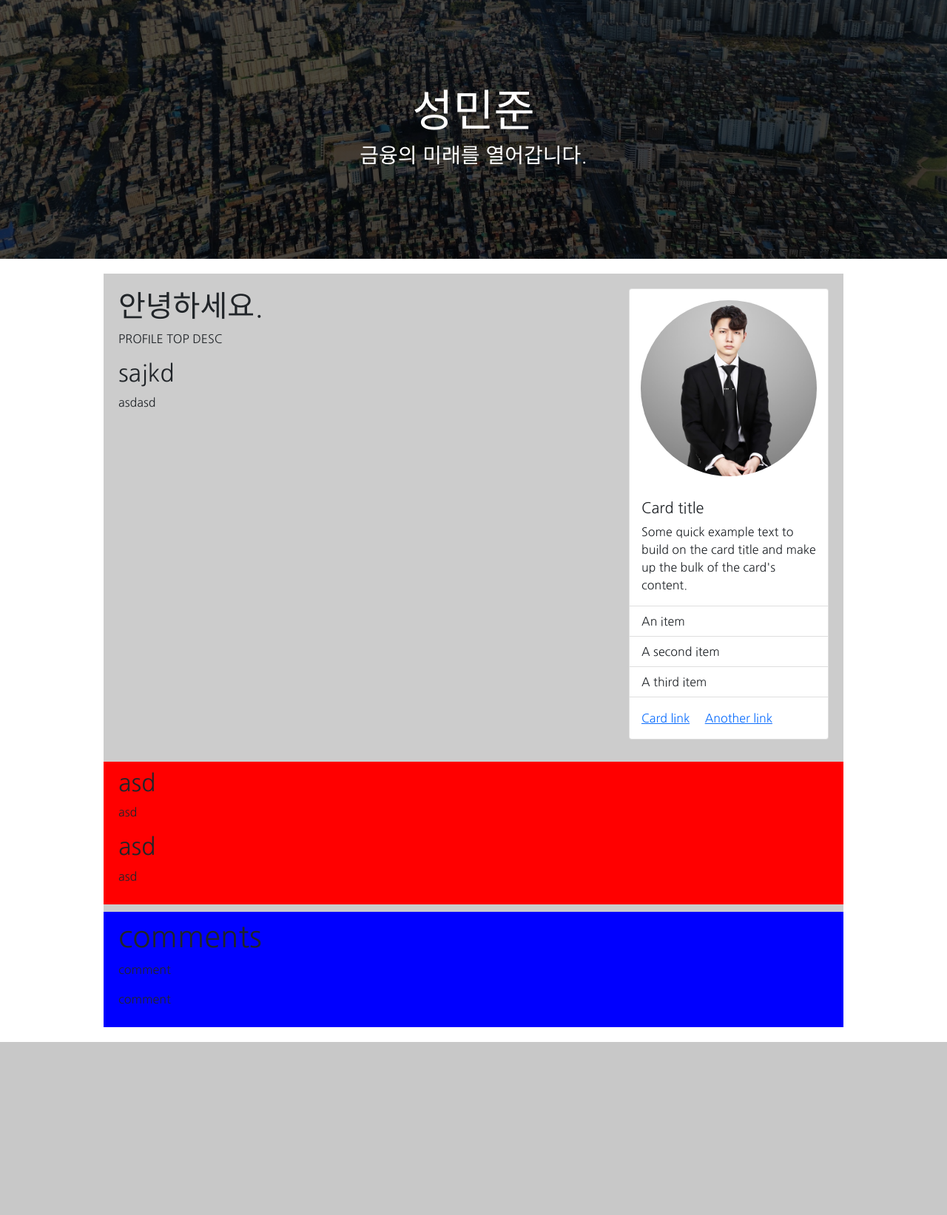
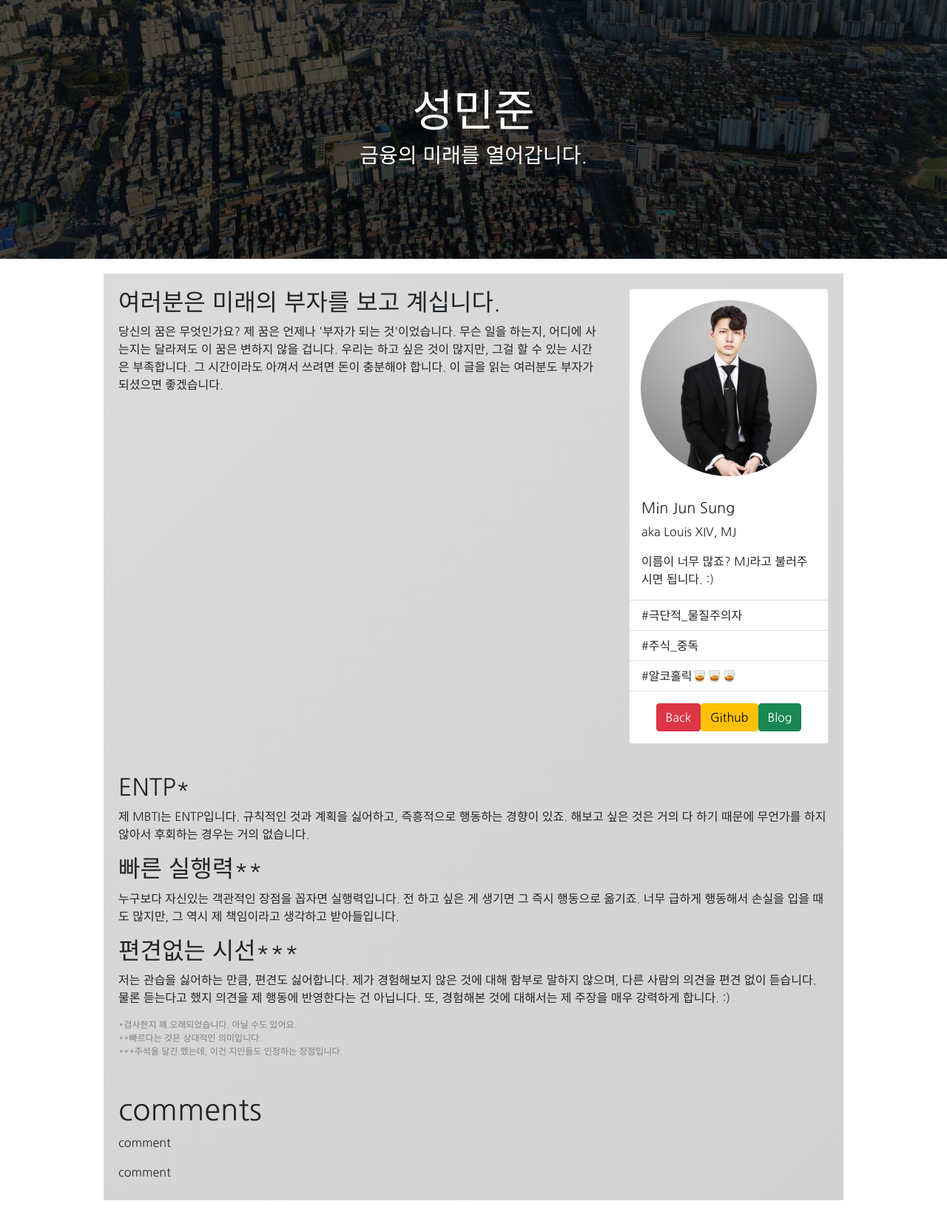
Before and after one commit to themrsung/spartaprofile, a Flask app: template templates/mjsung/mjsung.html in a window 1280 px wide. Shown: the whole page at 74% size. Before the commit the page ends 1409 px from the top, so only its background shows below. Run offline with Flask 2, Linux system fonts and the light colour scheme; the template is opened without the code that fills it, so the values that code supplies are empty.

Commit message:
Wrote MJ SUNG profile

```diff
--- a/templates/mjsung/mjsung.css
+++ b/templates/mjsung/mjsung.css
@@ -32,7 +32,7 @@
 .wrap {
     max-width: 1000px;
     width: 100%;
-    background-color: rgba(0, 0, 0, 0.2);
+    background: linear-gradient(-45deg, rgba(0, 0, 0, 0.18), rgba(0, 0, 0, 0.14));
 
     margin: 20px auto;
 }
@@ -61,14 +61,26 @@
     padding: 15px;
 }
 
+.profile-button-box {
+    width: 100%;
+
+    display: flex;
+    flex-direction: column;
+    justify-content: center;
+    align-items: center;
+}
+
 .profile-middle {
     margin: 10px auto;
     padding: 10px 20px;
-    background-color: red;
 }
 
 .profile-lower {
     margin: 10px auto;
     padding: 10px 20px;
-    background-color: blue;
 }
+
+.comment {
+    font-size: 12px;
+    color: gray;
+}
--- a/templates/mjsung/mjsung.html
+++ b/templates/mjsung/mjsung.html
@@ -35,34 +35,64 @@
     <div class="wrap">
         <div class="profile-top">
             <div class="profile-top-desc">
-                <h1>안녕하세요.</h1>
-                <p>PROFILE TOP DESC</p>
-                <h2>sajkd</h2>
-                <p>asdasd</p>
+                <h2>여러분은 미래의 부자를 보고 계십니다.</h2>
+                <p>
+                    당신의 꿈은 무엇인가요?
+                    제 꿈은 언제나 '부자가 되는 것'이었습니다.
+                    무슨 일을 하는지, 어디에 사는지는 달라져도 이 꿈은 변하지 않을 겁니다.
+                    우리는 하고 싶은 것이 많지만, 그걸 할 수 있는 시간은 부족합니다.
+                    그 시간이라도 아껴서 쓰려면 돈이 충분해야 합니다.
+                    이 글을 읽는 여러분도 부자가 되셨으면 좋겠습니다.
+                </p>
             </div>
             <div class="card" style="width: 18rem;">
                 <img src="profile-pic.jpg" class="card-img-top profile-pic" alt="...">
                 <div class="card-body">
-                    <h5 class="card-title">Card title</h5>
-                    <p class="card-text">Some quick example text to build on the card title and make up the bulk of the card's content.</p>
+                    <h5 class="card-title">Min Jun Sung</h5>
+                    <p class="card-text">aka Louis XIV, MJ</p>
+                    <p class="card-text">이름이 너무 많죠? MJ라고 불러주시면 됩니다. :)</p>
                 </div>
                 <ul class="list-group list-group-flush">
-                    <li class="list-group-item">An item</li>
-                    <li class="list-group-item">A second item</li>
-                    <li class="list-group-item">A third item</li>
+                    <li class="list-group-item">#극단적_물질주의자</li>
+                    <li class="list-group-item">#주식_중독</li>
+                    <li class="list-group-item">#알코홀릭🥃🥃🥃</li>
                 </ul>
-                <div class="card-body">
-                    <a href="#" class="card-link">Card link</a>
-                    <a href="#" class="card-link">Another link</a>
+                <div class="card-body profile-button-box">
+                    <div class="btn-group" role="group" aria-label="Basic mixed styles example">
+                        <a href="javascript:history.back()"><button type="button" class="btn btn-danger">Back</button></a>
+                        <a href="https://github.com/themrsung"><button type="button" class="btn btn-warning">Github</button></a>
+                        <a href="http://mjsung.com/"><button type="button" class="btn btn-success">Blog</button></a>
+                    </div>
                 </div>
             </div>
         </div>
 
         <div class="profile-middle">
-            <h2>asd</h2>
-            <p>asd</p>
-            <h2>asd</h2>
-            <p>asd</p>
+            <h2>ENTP*</h2>
+            <p>
+                제 MBTI는 ENTP입니다.
+                규칙적인 것과 계획을 싫어하고, 즉흥적으로 행동하는 경향이 있죠.
+                해보고 싶은 것은 거의 다 하기 때문에 무언가를 하지 않아서 후회하는 경우는 거의 없습니다.
+
+            </p>
+            <h2>빠른 실행력**</h2>
+            <p>
+                누구보다 자신있는 객관적인 장점을 꼽자면 실행력입니다.
+                전 하고 싶은 게 생기면 그 즉시 행동으로 옮기죠.
+                너무 급하게 행동해서 손실을 입을 때도 많지만, 그 역시 제 책임이라고 생각하고 받아들입니다.
+            </p>
+            <h2>편견없는 시선***</h2>
+            <p>
+                저는 관습을 싫어하는 만큼, 편견도 싫어합니다.
+                제가 경험해보지 않은 것에 대해 함부로 말하지 않으며, 다른 사람의 의견을 편견 없이 듣습니다.
+                물론 듣는다고 했지 의견을 제 행동에 반영한다는 건 아닙니다.
+                또, 경험해본 것에 대해서는 제 주장을 매우 강력하게 합니다. :)
+            </p>
+            <p class="comment">
+                *검사한지 꽤 오래되었습니다. 아닐 수도 있어요.<br>
+                **빠르다는 것은 상대적인 의미입니다.<br>
+                ***주석을 달긴 했는데, 이건 지인들도 인정하는 장점입니다.
+            </p>
         </div>
 
         <div class="profile-lower">
```
